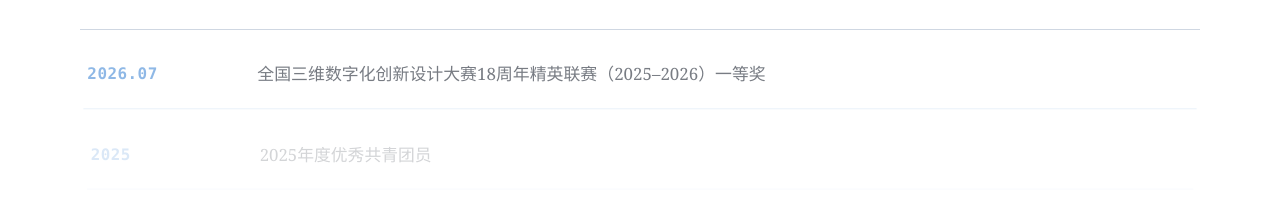
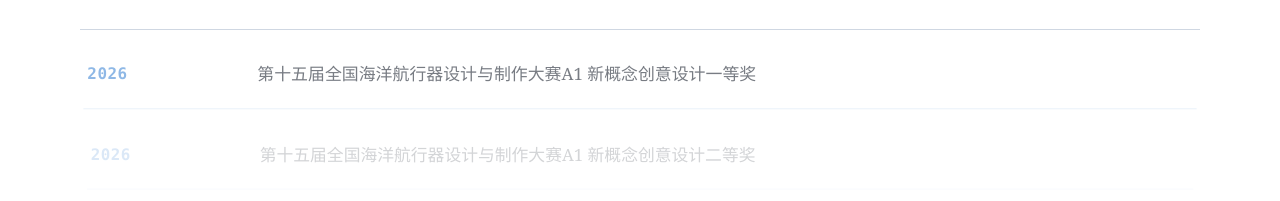
Before and after one commit to CanXuesky/CanXuesky.github.io, a Next.js app: page / in a window 1280 px wide. Shown: the part 669-870 px from the top of the page. Built offline with nearby package versions, Linux system fonts and the light colour scheme.

Commit message:
更新获奖与新闻信息 (#1)
Co-authored-by: CanXuesky <189510405+CanXuesky@users.noreply.github.com>

```diff
--- a/app/page.tsx
+++ b/app/page.tsx
@@ -4,7 +4,15 @@ import { useState } from "react";
 
 type Language = "zh" | "en";
 
+const competitionAwards = [
+  { date: "2026", zh: "第十五届全国海洋航行器设计与制作大赛A1 新概念创意设计一等奖", en: "First Prize, A1 New Concept Creative Design, 15th National Marine Vehicle Design and Manufacturing Competition" },
+  { date: "2026", zh: "第十五届全国海洋航行器设计与制作大赛A1 新概念创意设计二等奖", en: "Second Prize, A1 New Concept Creative Design, 15th National Marine Vehicle Design and Manufacturing Competition" },
+  { date: "2026", zh: "第十五届全国海洋航行器设计与制作大赛B 设计与制作（B2 水下组）二等奖", en: "Second Prize, B Design and Manufacturing (B2 Underwater Group), 15th National Marine Vehicle Design and Manufacturing Competition" },
+  { date: "2026", zh: "第十九届全国大学生节能减排大赛主赛道一等奖", en: "First Prize, Main Track, 19th National College Student Energy Conservation and Emission Reduction Competition" },
+];
+
 const news = [
+  ...competitionAwards,
   { date: "2026.07", zh: "全国三维数字化创新设计大赛18周年精英联赛（2025–2026）一等奖", en: "First Prize, 18th National 3D Digital Innovation Design Competition Elite League (2025–2026)" },
   { date: "2025", zh: "2025年度优秀共青团员", en: "Outstanding Communist Youth League Member" },
   { date: "2024–2025", zh: "2024–2025学年 一等奖学金", en: "First-class Scholarship, Academic Year 2024–2025" },
@@ -23,6 +31,7 @@ const publications = [{
 }];
 
 const honors = [
+  ...competitionAwards.map(({ date, ...award }) => ({ year: date, ...award })),
   { year: "2026.07", zh: "全国三维数字化创新设计大赛18周年精英联赛（2025–2026）一等奖", en: "First Prize, 18th National 3D Digital Innovation Design Competition Elite League (2025–2026)" },
   { year: "2025", zh: "2025年度优秀共青团员", en: "Outstanding Communist Youth League Member" },
   { year: "2024–2025", zh: "2024–2025学年 一等奖学金", en: "First-class Scholarship, Academic Year 2024–2025" },
```
